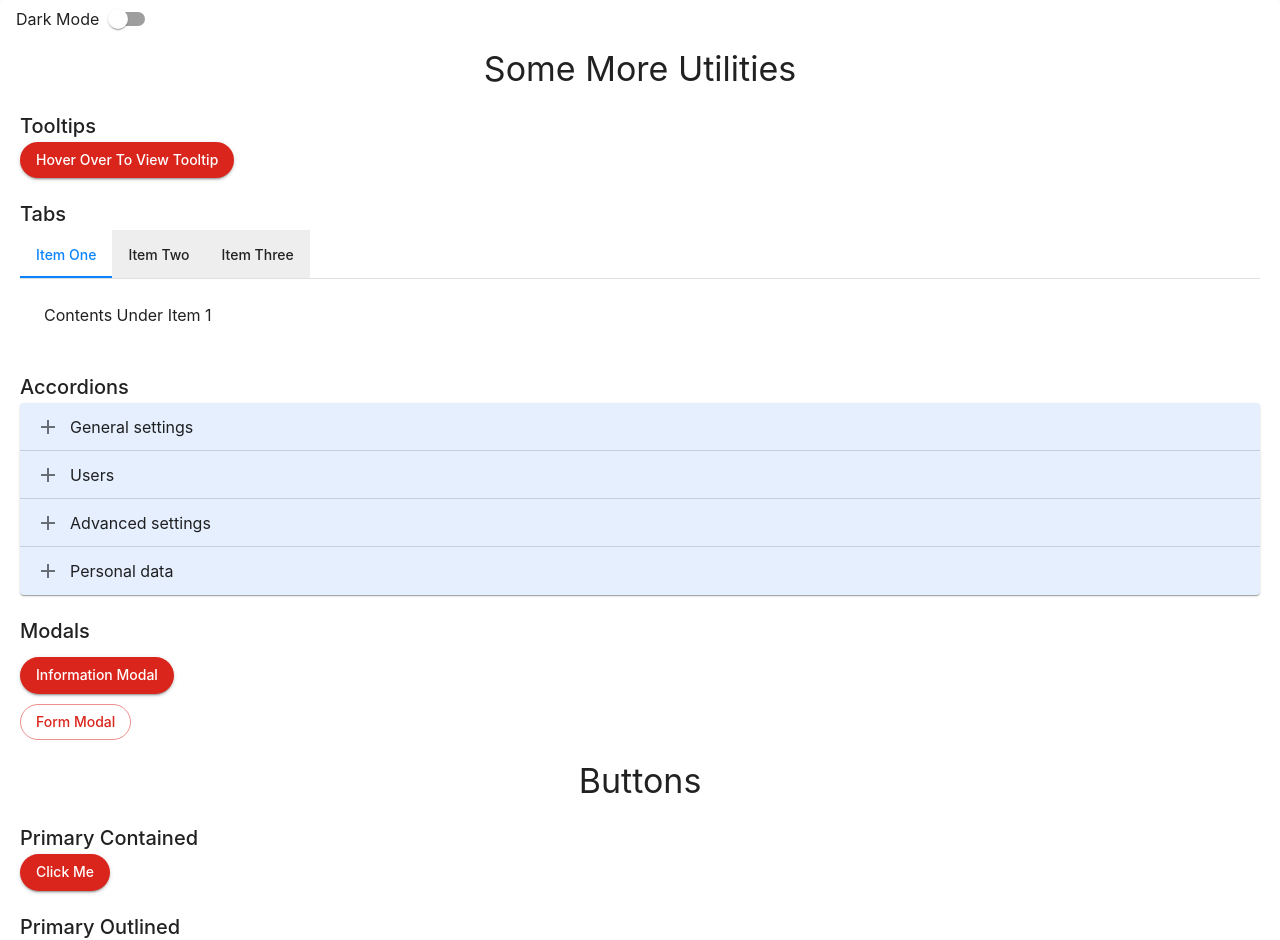
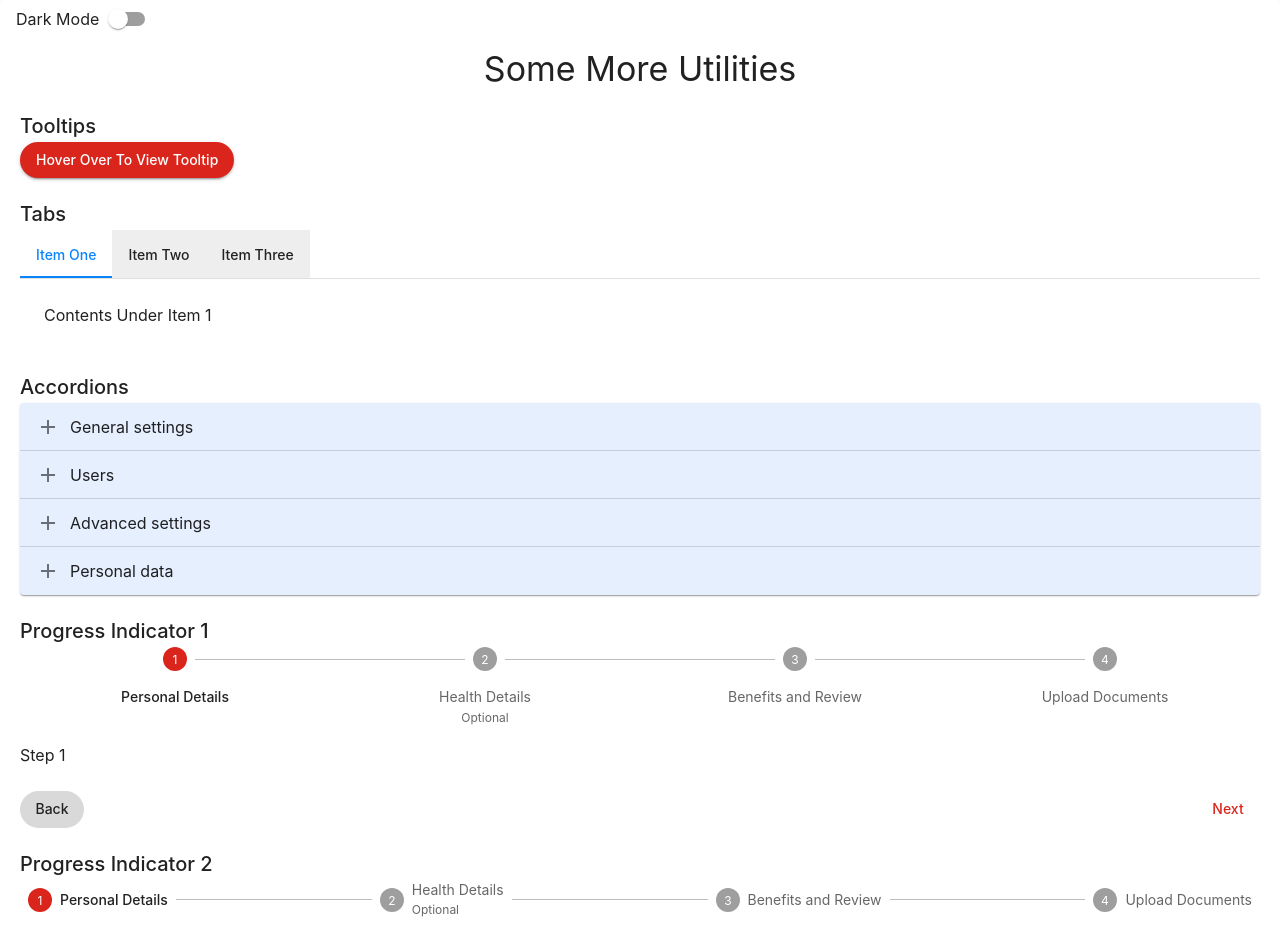
Before and after one commit to chiragsawarn/Custom-Mui-Components, a React (Vite) app: page / in a window 1280 px wide. Shown: the top 940 px of the page. Built offline with nearby package versions, Linux system fonts and the light colour scheme.

Commit message:
Added progress indicators

```diff
--- a/src/Theme.js
+++ b/src/Theme.js
@@ -190,6 +190,15 @@
         },
       },
     },
+    MuiStepIcon: {
+      styleOverrides: {
+        root: {
+          "&.Mui-completed": {
+            color: myPalette.success.main,
+          },
+        },
+      },
+    },
   },
 });
 
@@ -337,6 +346,15 @@
         },
       },
     },
+    MuiStepIcon: {
+      styleOverrides: {
+        root: {
+          "&.Mui-completed": {
+            color: myPalette.success.main,
+          },
+        },
+      },
+    },
   },
 });
 
--- /dev/null
+++ b/src/components/ProgressIndicator.jsx
@@ -0,0 +1,121 @@
+import React from "react";
+import Box from "@mui/material/Box";
+import Stepper from "@mui/material/Stepper";
+import Step from "@mui/material/Step";
+import StepLabel from "@mui/material/StepLabel";
+import Button from "@mui/material/Button";
+import Typography from "@mui/material/Typography";
+
+const steps = [
+  "Personal Details",
+  "Health Details",
+  "Benefits and Review",
+  "Upload Documents",
+];
+
+export default function ProgressIndicator({ alternativeLabel }) {
+  if (!alternativeLabel && alternativeLabel != false) alternativeLabel = true;
+  const [activeStep, setActiveStep] = React.useState(0);
+  const [skipped, setSkipped] = React.useState(new Set());
+
+  const isStepOptional = (step) => {
+    return step === 1;
+  };
+
+  const isStepSkipped = (step) => {
+    return skipped.has(step);
+  };
+
+  const handleNext = () => {
+    let newSkipped = skipped;
+    if (isStepSkipped(activeStep)) {
+      newSkipped = new Set(newSkipped.values());
+      newSkipped.delete(activeStep);
+    }
+
+    setActiveStep((prevActiveStep) => prevActiveStep + 1);
+    setSkipped(newSkipped);
+  };
+
+  const handleBack = () => {
+    setActiveStep((prevActiveStep) => prevActiveStep - 1);
+  };
+
+  const handleSkip = () => {
+    if (!isStepOptional(activeStep)) {
+      // You probably want to guard against something like this,
+      // it should never occur unless someone's actively trying to break something.
+      throw new Error("You can't skip a step that isn't optional.");
+    }
+
+    setActiveStep((prevActiveStep) => prevActiveStep + 1);
+    setSkipped((prevSkipped) => {
+      const newSkipped = new Set(prevSkipped.values());
+      newSkipped.add(activeStep);
+      return newSkipped;
+    });
+  };
+
+  const handleReset = () => {
+    setActiveStep(0);
+  };
+
+  return (
+    <Box sx={{ width: "100%" }}>
+      <Stepper activeStep={activeStep} alternativeLabel={alternativeLabel}>
+        {steps.map((label, index) => {
+          const stepProps = {};
+          const labelProps = {};
+          if (isStepOptional(index)) {
+            labelProps.optional = (
+              <Typography variant="caption">Optional</Typography>
+            );
+          }
+          if (isStepSkipped(index)) {
+            stepProps.completed = false;
+          }
+          return (
+            <Step key={label} {...stepProps}>
+              <StepLabel {...labelProps}>{label}</StepLabel>
+            </Step>
+          );
+        })}
+      </Stepper>
+      {activeStep === steps.length ? (
+        <React.Fragment>
+          <Typography sx={{ mt: 2, mb: 1 }}>
+            All steps completed - you&apos;re finished
+          </Typography>
+          <Box sx={{ display: "flex", flexDirection: "row", pt: 2 }}>
+            <Box sx={{ flex: "1 1 auto" }} />
+            <Button onClick={handleReset}>Reset</Button>
+          </Box>
+        </React.Fragment>
+      ) : (
+        <React.Fragment>
+          <Typography sx={{ mt: 2, mb: 1 }}>Step {activeStep + 1}</Typography>
+          <Box sx={{ display: "flex", flexDirection: "row", pt: 2 }}>
+            <Button
+              color="inherit"
+              disabled={activeStep === 0}
+              onClick={handleBack}
+              sx={{ mr: 1 }}
+            >
+              Back
+            </Button>
+            <Box sx={{ flex: "1 1 auto" }} />
+            {isStepOptional(activeStep) && (
+              <Button color="inherit" onClick={handleSkip} sx={{ mr: 1 }}>
+                Skip
+              </Button>
+            )}
+
+            <Button onClick={handleNext}>
+              {activeStep === steps.length - 1 ? "Finish" : "Next"}
+            </Button>
+          </Box>
+        </React.Fragment>
+      )}
+    </Box>
+  );
+}
--- a/src/pages/UtilitiesPage.jsx
+++ b/src/pages/UtilitiesPage.jsx
@@ -4,6 +4,7 @@
 import MyAccordions from "../components/MyAccordions";
 import InfoModal from "../components/InfoModal";
 import FormModal from "../components/FormModal";
+import ProgressIndicator from "../components/ProgressIndicator";
 
 export default function UtilitiesPage() {
   return (
@@ -43,13 +44,20 @@
         <MyAccordions />
       </Box>
 
-      {/* Modals */}
+      {/* Progress Indicator */}
       <Box sx={{ margin: "20px" }}>
         <Typography variant="h6" align="left">
-          Modals
+          Progress Indicator 1
         </Typography>
-        <InfoModal />
-        <FormModal />
+        <ProgressIndicator />
+      </Box>
+
+      {/* Progress Indicator */}
+      <Box sx={{ margin: "20px" }}>
+        <Typography variant="h6" align="left">
+          Progress Indicator 2
+        </Typography>
+        <ProgressIndicator alternativeLabel={false} />
       </Box>
     </Box>
   );
```
